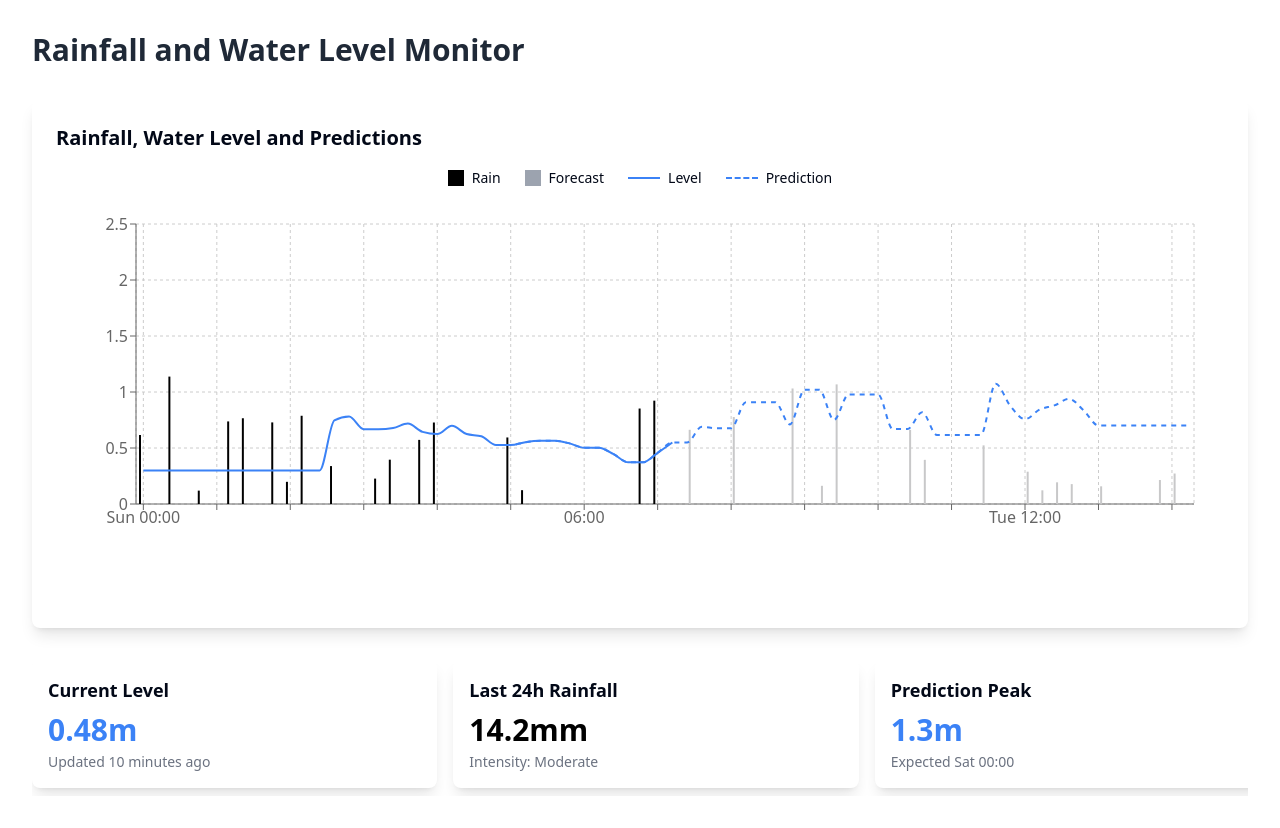
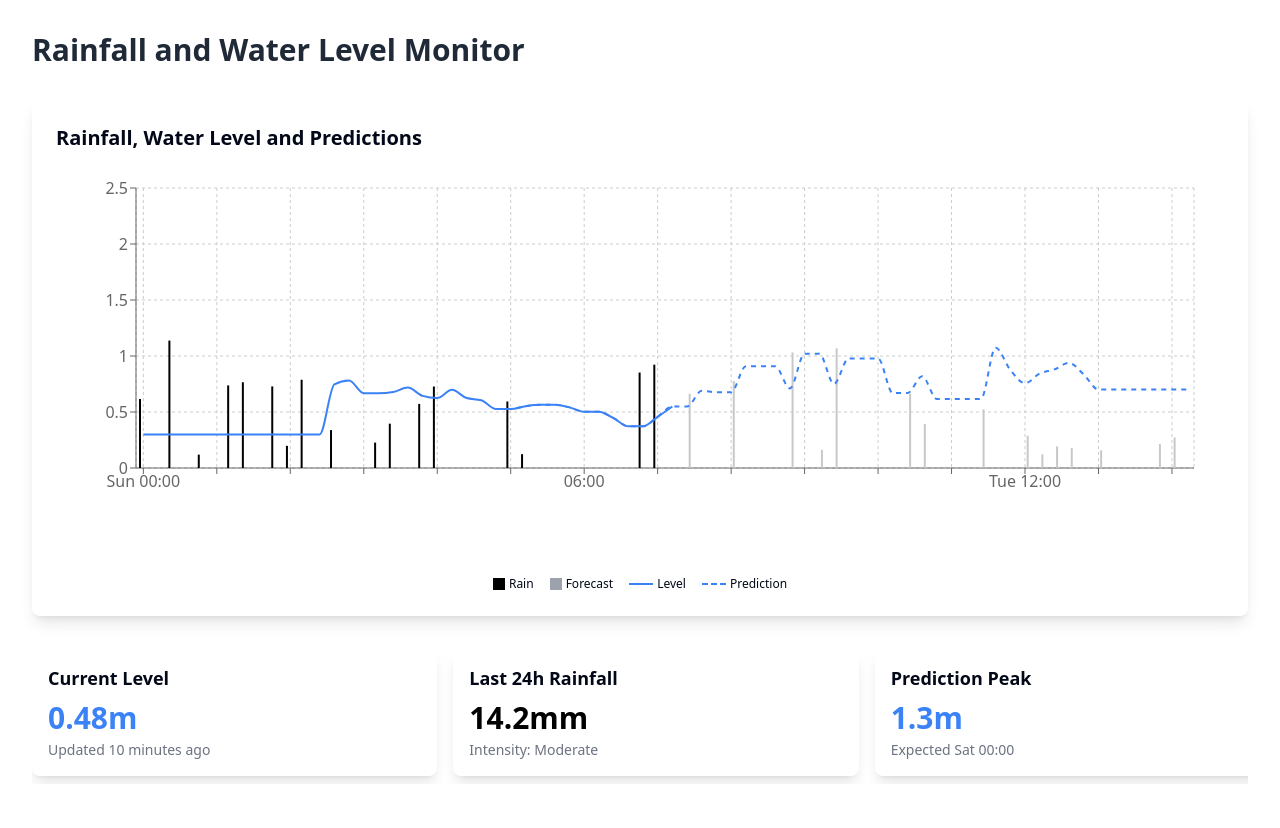
Before and after one commit to jamieaconn/yes-no-rainfall-display, a React (Vite) app: page / in a window 1280 px wide. Built offline with nearby package versions, Linux system fonts and the light colour scheme.

Commit message:
Move graph legend
Moves the graph legend below the plot and reduces the size.

```diff
--- a/src/components/RainfallGraph.tsx
+++ b/src/components/RainfallGraph.tsx
@@ -93,22 +93,22 @@ const generateData = () => {
 
 const CustomLegend = () => {
   return (
-    <div className="flex flex-wrap items-center justify-center gap-6 mt-2 mb-4">
-      <div className="flex items-center gap-2">
-        <div className="w-4 h-4 bg-black"></div>
-        <span className="text-sm">Rain</span>
+    <div className="flex flex-wrap items-center justify-center gap-2 md:gap-4 mt-2">
+      <div className="flex items-center gap-1">
+        <div className="w-3 h-3 bg-black"></div>
+        <span className="text-xs">Rain</span>
       </div>
-      <div className="flex items-center gap-2">
-        <div className="w-4 h-4 bg-gray-400"></div>
-        <span className="text-sm">Forecast</span>
+      <div className="flex items-center gap-1">
+        <div className="w-3 h-3 bg-gray-400"></div>
+        <span className="text-xs">Forecast</span>
       </div>
-      <div className="flex items-center gap-2">
-        <div className="w-8 h-[2px] bg-blue-500"></div>
-        <span className="text-sm">Level</span>
+      <div className="flex items-center gap-1">
+        <div className="w-6 h-[2px] bg-blue-500"></div>
+        <span className="text-xs">Level</span>
       </div>
-      <div className="flex items-center gap-2">
-        <div className="w-8 h-[2px] border-blue-500 border-t-2 border-dashed"></div>
-        <span className="text-sm">Prediction</span>
+      <div className="flex items-center gap-1">
+        <div className="w-6 h-[2px] border-blue-500 border-t-2 border-dashed"></div>
+        <span className="text-xs">Prediction</span>
       </div>
     </div>
   );
@@ -119,7 +119,6 @@ const RainfallGraph = () => {
 
   return (
     <div className="w-full">
-      <CustomLegend />
       <div className="w-full h-[400px]">
         <ResponsiveContainer width="100%" height="100%">
           <ComposedChart
@@ -201,6 +200,7 @@ const RainfallGraph = () => {
           </ComposedChart>
         </ResponsiveContainer>
       </div>
+      <CustomLegend />
     </div>
   );
 };
```
